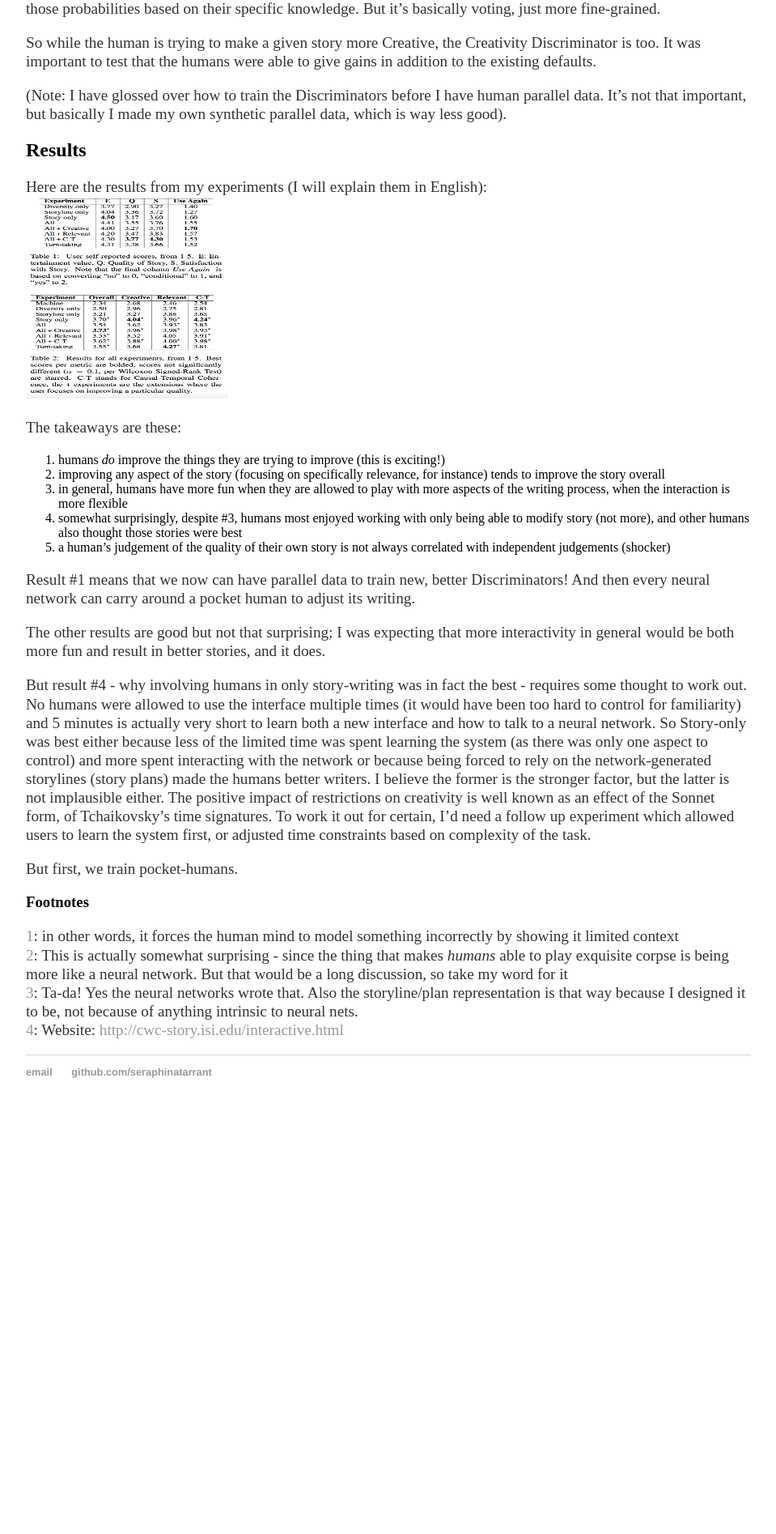
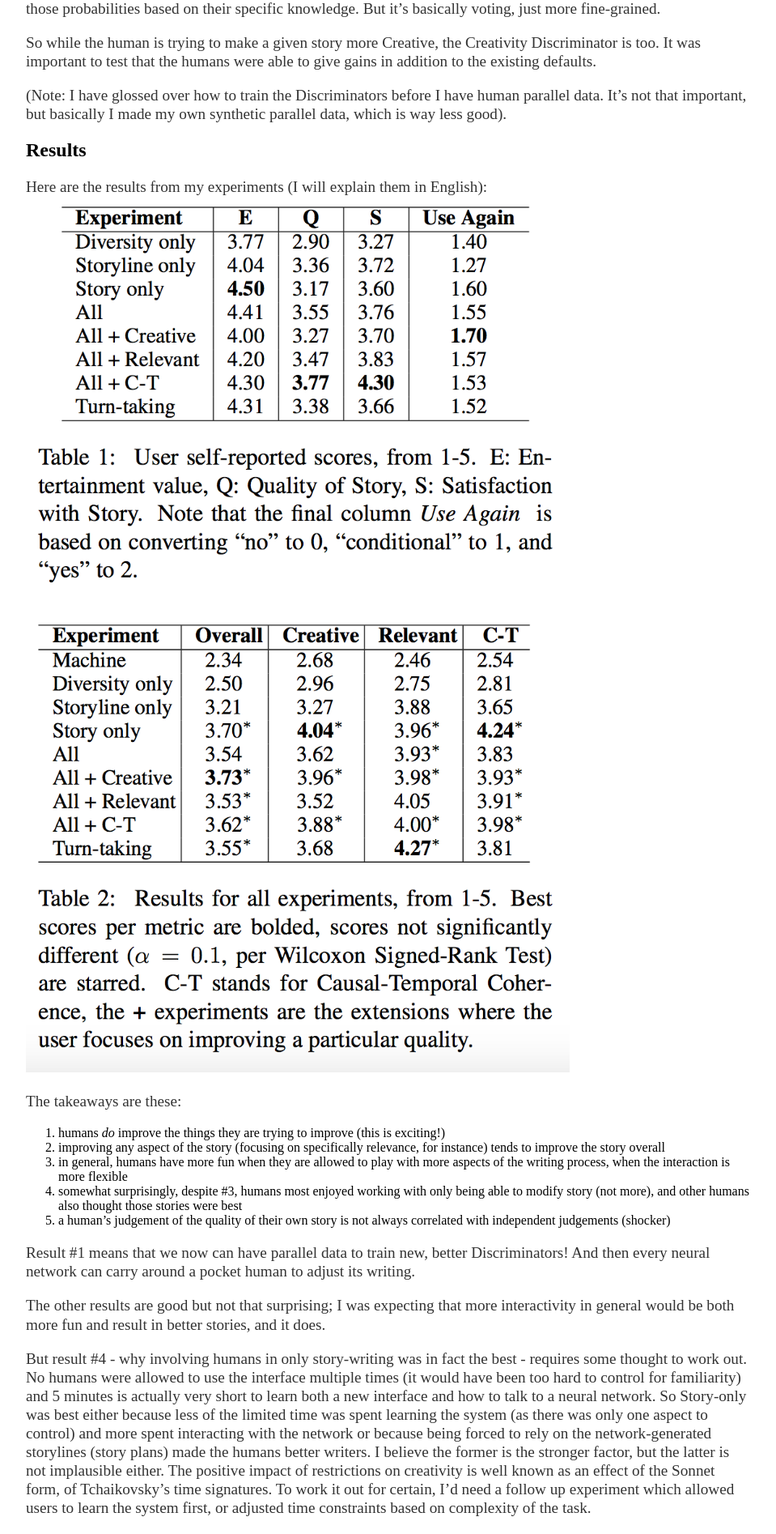
Before and after one commit to seraphinatarrant/seraphinatarrant.github.io, a Jekyll site: the page built from _posts/2019-05-09-interactive-NLG.md, in a window 1280 px wide. Shown: the part 2917-4811 px from the top of the page at 81% size, without its empty margins (160-1119 px from the left). Built offline with Jekyll 4.4.1, drawn with Linux system fonts in a browser that asks for light colours; before the commit the page ends 4308 px from its top, so only the background shows below that.

Commit message:
image resize typo fix

```diff
--- a/_posts/2019-05-09-interactive-NLG.md
+++ b/_posts/2019-05-09-interactive-NLG.md
@@ -119,7 +119,7 @@
 ## Results
 Here are the results from my experiments (I will explain them in English):
 <br>
-![Results tables](https://seraphinatarrant.github.io/images/NAACL_results_tables.png){:height="250px" width="250px"}
+![Results tables](https://seraphinatarrant.github.io/images/NAACL_results_tables.png){:height="75%" width="75%"}
 <br>
 
 The takeaways are these:
```
